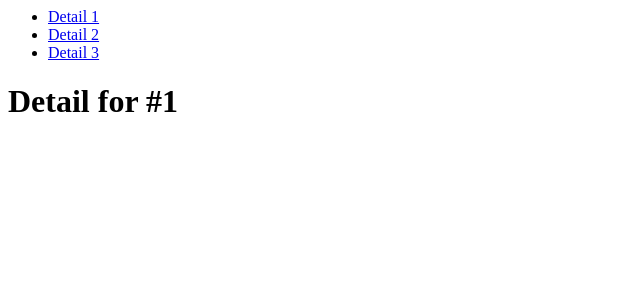
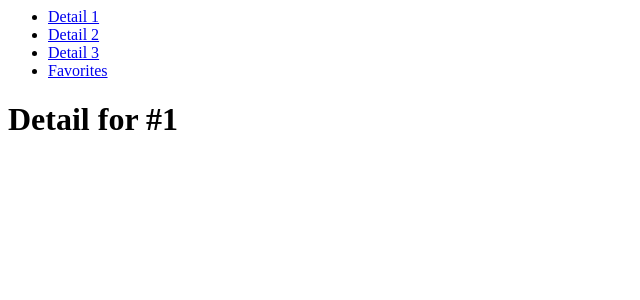
Before and after one commit to micahwood/state-brownbag, an Angular app: page /detail/1 in a window 1280 px wide. Shown: the top 300 px of the page, without its empty margins (0-640 px from the left). Built offline with nearby package versions, Linux system fonts and the light colour scheme.

Commit message:
Add favorites placeholders

```diff
--- a/src/app/app-routing.module.ts
+++ b/src/app/app-routing.module.ts
@@ -1,8 +1,12 @@
 import { NgModule } from '@angular/core';
 import { Routes, RouterModule } from '@angular/router';
 import { DetailComponent } from './detail/detail.component';
+import { FavoritesComponent } from './favorites/favorites.component';
 
-const routes: Routes = [{ path: 'detail/:id', component: DetailComponent }];
+const routes: Routes = [
+  { path: 'detail/:id', component: DetailComponent },
+  { path: 'favorites', component: FavoritesComponent }
+];
 
 @NgModule({
   imports: [RouterModule.forRoot(routes)],
--- a/src/app/app.component.html
+++ b/src/app/app.component.html
@@ -9,6 +9,9 @@
         <li>
             <a routerLink="detail/3">Detail 3</a>
         </li>
+        <li>
+            <a routerLink="favorites">Favorites</a>
+        </li>
     </ul>
 </nav>
 
--- a/src/app/favorites/favorites.component.html
+++ b/src/app/favorites/favorites.component.html
@@ -1,3 +1,5 @@
-<p>
-  favorites works!
-</p>
+<h1>Favorites</h1>
+
+<ul>
+  <li *ngFor="let fav of favorites | async">{{fav}}</li>
+</ul>
```
Also changed, not shown: src/app/favorites/favorites.component.ts (+4 -4 lines).
